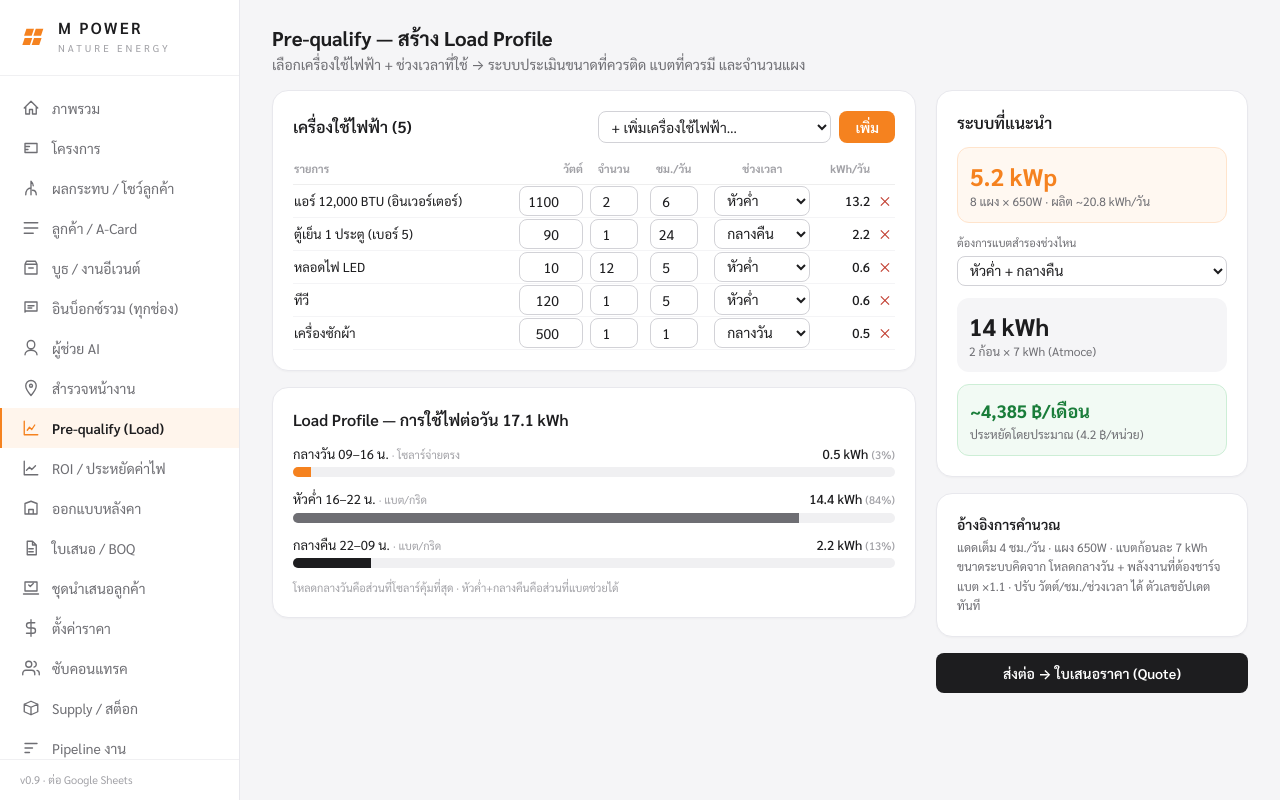
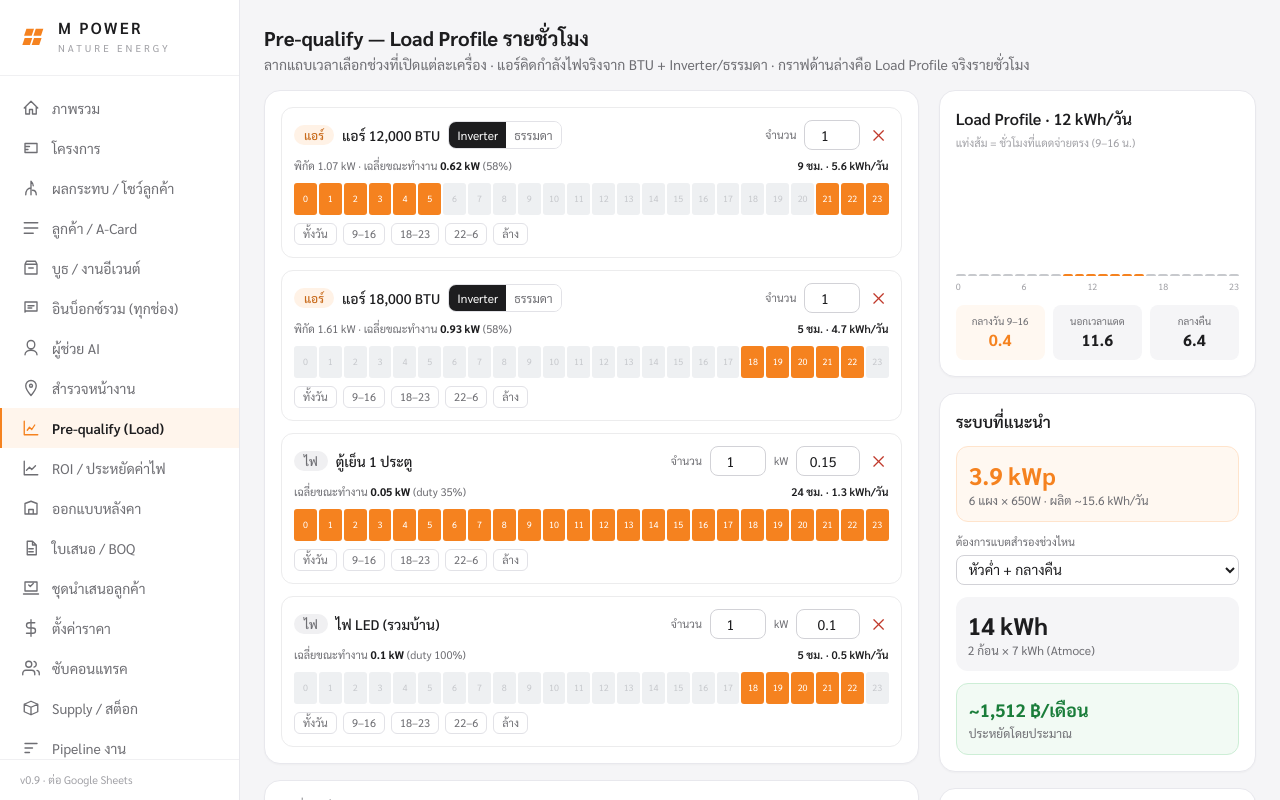
Before and after one commit to MORIZO168/mpower-app, a Next.js app in the folder mpower-app-source-v3/: page /prequalify in a window 1280 px wide. Shown: the top 800 px of the page. Built offline with nearby package versions, Linux system fonts and the light colour scheme.

Commit message:
Update page.js

```diff
--- a/mpower-app-source-v3/app/prequalify/page.js
+++ b/mpower-app-source-v3/app/prequalify/page.js
@@ -1,154 +1,248 @@
 "use client";
-import { useState } from "react";
-import { APPLIANCES, BANDS, SUN_HOURS, PANEL_W, BATT_UNIT } from "@/lib/appliances";
+import { useState, useRef, useEffect } from "react";
+import {
+  CATALOG, AC_PRESETS, AC_DUTY, acRatedKw, acAvgKw, rowPower,
+  summarize, recommend, SUN_HOURS, PANEL_W, BATT_UNIT, AC_EER,
+} from "@/lib/loadprofile";
 
-const inCls = "px-2 py-1 border border-[#d2d2d7] rounded-lg text-sm bg-white";
-const fmt = (n) => Number(n).toLocaleString("th-TH", { maximumFractionDigits: 1 });
+const fmt = (n) => Number(n || 0).toLocaleString("th-TH", { maximumFractionDigits: 1 });
+const fmt2 = (n) => Number(n || 0).toLocaleString("th-TH", { maximumFractionDigits: 2 });
+
+// สร้าง array 24 ชม. ON ในช่วง a..b (ข้ามเที่ยงคืนได้)
+function span(a, b) {
+  const h = new Array(24).fill(0);
+  for (let i = 0; i < 24; i++) {
+    if (a <= b) { if (i >= a && i < b) h[i] = 1; }
+    else { if (i >= a || i < b) h[i] = 1; }
+  }
+  return h;
+}
+const GRP = ["แอร์", "ครัว", "ซักล้าง", "อื่นๆ", "ธุรกิจ"];
+
+let SEQ = 100;
+function acRow(btu) {
+  return { key: SEQ++, kind: "ac", name: "แอร์ " + btu.toLocaleString() + " BTU", btu, acType: "inverter", qty: 1, hours: span(19, 23) };
+}
+function appRow(item) {
+  return { key: SEQ++, kind: "app", name: item.name, kw: item.kw, duty: item.duty, qty: 1, hours: item.allday ? span(0, 24) : span(18, 23) };
+}
 
 const seed = () => [
-  { key: 1, id: "ac12", w: 1100, qty: 2, hrs: 6, band: "eve" },
-  { key: 2, id: "fridge", w: 90, qty: 1, hrs: 24, band: "night" },
-  { key: 3, id: "led", w: 10, qty: 12, hrs: 5, band: "eve" },
-  { key: 4, id: "tv", w: 120, qty: 1, hrs: 5, band: "eve" },
-  { key: 5, id: "washer", w: 500, qty: 1, hrs: 1, band: "day" },
+  { key: SEQ++, kind: "ac", name: "แอร์ 12,000 BTU", btu: 12000, acType: "inverter", qty: 1, hours: span(21, 6) },
+  { key: SEQ++, kind: "ac", name: "แอร์ 18,000 BTU", btu: 18000, acType: "inverter", qty: 1, hours: span(18, 23) },
+  { key: SEQ++, kind: "app", name: "ตู้เย็น 1 ประตู", kw: 0.15, duty: 0.35, qty: 1, hours: span(0, 24) },
+  { key: SEQ++, kind: "app", name: "ไฟ LED (รวมบ้าน)", kw: 0.1, duty: 1.0, qty: 1, hours: span(18, 23) },
 ];
 
 export default function PreQualifyPage() {
   const [rows, setRows] = useState(seed());
   const [pick, setPick] = useState("");
-  const [batteryPref, setBatteryPref] = useState("eve_night");
+  const [batteryPref, setBatteryPref] = useState("off_night");
+  const paint = useRef({ active: false, val: 1, key: null });
 
-  const app = (id) => APPLIANCES.find((a) => a.id === id) || { name: id };
-  const kwh = (r) => (r.w * r.qty * r.hrs) / 1000;
+  useEffect(() => {
+    const up = () => { paint.current.active = false; };
+    window.addEventListener("pointerup", up);
+    window.addEventListener("pointercancel", up);
+    return () => { window.removeEventListener("pointerup", up); window.removeEventListener("pointercancel", up); };
+  }, []);
 
-  const add = () => {
+  const setRow = (key, patch) => setRows((s) => s.map((r) => (r.key === key ? { ...r, ...patch } : r)));
+  const del = (key) => setRows((s) => s.filter((r) => r.key !== key));
+  const applyPaint = (key, i, val) =>
+    setRows((s) => s.map((r) => (r.key === key ? { ...r, hours: r.hours.map((v, idx) => (idx === i ? val : v)) } : r)));
+
+  const addApp = () => {
     if (!pick) return;
-    const a = app(pick);
-    setRows((s) => [...s, { key: Date.now(), id: pick, w: a.w, qty: 1, hrs: 4, band: a.band }]);
+    const item = CATALOG.find((c) => c.id === pick);
+    if (item) setRows((s) => [...s, appRow(item)]);
     setPick("");
   };
-  const upd = (key, k, v) => setRows((s) => s.map((r) => (r.key === key ? { ...r, [k]: v } : r)));
-  const del = (key) => setRows((s) => s.filter((r) => r.key !== key));
 
-  const band = { day: 0, eve: 0, night: 0 };
-  rows.forEach((r) => (band[r.band] += kwh(r)));
-  const totalDay = band.day + band.eve + band.night;
+  const rec = recommend(rows, batteryPref);
+  const maxH = Math.max(0.001, ...rec.h);
 
-  const battTarget = batteryPref === "eve_night" ? band.eve + band.night : batteryPref === "night" ? band.night : 0;
-  const battModules = battTarget > 0 ? Math.max(1, Math.round(battTarget / BATT_UNIT)) : 0;
-  const battKwh = battModules * BATT_UNIT;
+  const inCls = "px-2 py-1 border border-[#d2d2d7] rounded-lg text-sm bg-white";
 
-  // ระบบต้องผลิตพอ = ใช้กลางวัน + ชาร์จแบตไว้ใช้ตอนเย็น/คืน (×1.1 เผื่อสูญเสีย)
-  const recKwp = Math.max(0.66, ((band.day + battTarget) / SUN_HOURS) * 1.1);
-  const panels = Math.ceil((recKwp * 1000) / PANEL_W);
-  const actualKwp = (panels * PANEL_W) / 1000;
-  const dailyProd = actualKwp * SUN_HOURS;
+  const PRESETS = [
+    { label: "ทั้งวัน", h: span(0, 24) },
+    { label: "9–16", h: span(9, 16) },
+    { label: "18–23", h: span(18, 23) },
+    { label: "22–6", h: span(22, 6) },
+    { label: "ล้าง", h: new Array(24).fill(0) },
+  ];
 
-  const monthlySave = Math.round((dailyProd + Math.min(battKwh, band.eve + band.night)) * 30 * 4.2);
-  const pct = (v) => (totalDay ? Math.round((v / totalDay) * 100) : 0);
+  function Timeline({ r }) {
+    const onDown = (i) => (e) => {
+      e.preventDefault();
+      const val = r.hours[i] ? 0 : 1;
+      paint.current = { active: true, val, key: r.key };
+      applyPaint(r.key, i, val);
+    };
+    const onMove = (e) => {
+      const p = paint.current;
+      if (!p.active || p.key !== r.key) return;
+      const t = e.touches ? e.touches[0] : e;
+      const el = document.elementFromPoint(t.clientX, t.clientY);
+      if (el && el.dataset && el.dataset.h != null) applyPaint(r.key, +el.dataset.h, p.val);
+    };
+    return (
+      <div className="flex gap-[2px] select-none" style={{ touchAction: "none" }} onPointerMove={onMove} onTouchMove={onMove}>
+        {r.hours.map((on, i) => (
+          <div
+            key={i}
+            data-h={i}
+            onPointerDown={onDown(i)}
+            className={"flex-1 h-8 rounded-[3px] flex items-center justify-center text-[9px] cursor-pointer " + (on ? "bg-[#F5821F] text-white" : "bg-[#eef0f2] text-[#c7c9cd]")}
+          >
+            {i}
+          </div>
+        ))}
+      </div>
+    );
+  }
+
+  function RowCard({ r }) {
+    const isAc = r.kind === "ac";
+    const per = rowPower(r);
+    const hrs = r.hours.reduce((a, b) => a + b, 0);
+    const kwh = per * (r.qty || 1) * hrs;
+    return (
+      <div className="border border-[#ececed] rounded-xl p-3">
+        <div className="flex flex-wrap items-center gap-2 mb-2">
+          <span className={"pill " + (isAc ? "pill-warn" : "pill-mut")}>{isAc ? "แอร์" : "ไฟ"}</span>
+          <span className="font-medium text-[#1d1d1f] text-sm">{r.name}</span>
+          {isAc && (
+            <span className="inline-flex rounded-lg overflow-hidden border border-[#e2e2e7] text-[12px]">
+              {["inverter", "standard"].map((tp) => (
+                <button key={tp} onClick={() => setRow(r.key, { acType: tp })}
+                  className={"px-2 py-1 " + (r.acType === tp ? "bg-[#1d1d1f] text-white" : "bg-white text-[#6e6e73]")}>
+                  {tp === "inverter" ? "Inverter" : "ธรรมดา"}
+                </button>
+              ))}
+            </span>
+          )}
+          <label className="text-[11px] text-[#6e6e73] ml-auto">จำนวน</label>
+          <input type="number" min="1" value={r.qty} onChange={(e) => setRow(r.key, { qty: Math.max(1, +e.target.value || 1) })} className={inCls + " w-14 text-center"} />
+          {!isAc && (
+            <>
+              <label className="text-[11px] text-[#6e6e73]">kW</label>
+              <input type="number" step="0.05" value={r.kw} onChange={(e) => setRow(r.key, { kw: +e.target.value || 0 })} className={inCls + " w-16 text-right"} />
+            </>
+          )}
+          <button onClick={() => del(r.key)} className="text-[#c0392b] px-1">✕</button>
+        </div>
+
+        <div className="flex flex-wrap items-center gap-2 mb-2 text-[11px] text-[#6e6e73]">
+          {isAc ? (
+            <span>พิกัด {fmt2(acRatedKw(r.btu))} kW · เฉลี่ยขณะทำงาน <b className="text-[#1d1d1f]">{fmt2(per)} kW</b> ({Math.round((AC_DUTY[r.acType] || 0.58) * 100)}%)</span>
+          ) : (
+            <span>เฉลี่ยขณะทำงาน <b className="text-[#1d1d1f]">{fmt2(per)} kW</b> (duty {Math.round((r.duty == null ? 1 : r.duty) * 100)}%)</span>
+          )}
+          <span className="ml-auto font-semibold text-[#1d1d1f]">{hrs} ชม. · {fmt(kwh)} kWh/วัน</span>
+        </div>
+
+        <Timeline r={r} />
+
+        <div className="flex flex-wrap gap-1.5 mt-2">
+          {PRESETS.map((p) => (
+            <button key={p.label} onClick={() => setRow(r.key, { hours: p.h.slice() })}
+              className="text-[11px] px-2 py-0.5 rounded-md border border-[#e2e2e7] text-[#6e6e73] hover:bg-[#f5f5f7]">{p.label}</button>
+          ))}
+        </div>
+      </div>
+    );
+  }
 
   return (
-    <div className="p-6 max-w-5xl mx-auto">
+    <div className="p-6 max-w-6xl mx-auto">
       <div className="mb-4">
-        <h1 className="text-xl font-bold text-[#1d1d1f]">Pre-qualify — สร้าง Load Profile</h1>
-        <p className="text-sm text-[#6e6e73] mt-0.5">เลือกเครื่องใช้ไฟฟ้า + ช่วงเวลาที่ใช้ → ระบบประเมินขนาดที่ควรติด แบตที่ควรมี และจำนวนแผง</p>
+        <h1 className="text-xl font-bold text-[#1d1d1f]">Pre-qualify — Load Profile รายชั่วโมง</h1>
+        <p className="text-sm text-[#6e6e73] mt-0.5">ลากแถบเวลาเลือกช่วงที่เปิดแต่ละเครื่อง · แอร์คิดกำลังไฟจริงจาก BTU + Inverter/ธรรมดา · กราฟด้านล่างคือ Load Profile จริงรายชั่วโมง</p>
       </div>
 
       <div className="grid lg:grid-cols-3 gap-5">
         <div className="lg:col-span-2 space-y-4">
-          <div className="card p-5">
-            <div className="flex flex-col sm:flex-row sm:items-center gap-2 mb-3">
-              <div className="font-semibold text-[#1d1d1f]">เครื่องใช้ไฟฟ้า ({rows.length})</div>
-              <div className="sm:ml-auto flex gap-2">
-                <select value={pick} onChange={(e) => setPick(e.target.value)} className={`${inCls} flex-1`}>
-                  <option value="">+ เพิ่มเครื่องใช้ไฟฟ้า…</option>
-                  {["แอร์", "ครัว", "ซักล้าง", "อื่นๆ", "ธุรกิจ"].map((g) => (
-                    <optgroup key={g} label={g}>
-                      {APPLIANCES.filter((a) => a.grp === g).map((a) => <option key={a.id} value={a.id}>{a.name}</option>)}
-                    </optgroup>
-                  ))}
-                </select>
-                <button onClick={add} className="bg-[#F5821F] text-white rounded-lg px-4 py-1.5 text-sm font-semibold shrink-0">เพิ่ม</button>
-              </div>
-            </div>
-
-            <div className="overflow-x-auto">
-              <table className="w-full text-[13px] min-w-[560px]">
-                <thead><tr className="text-[#a1a1a6] text-[11px] text-left border-b border-[#eee]">
-                  <th className="py-1.5">รายการ</th><th className="text-right">วัตต์</th><th className="text-center">จำนวน</th><th className="text-center">ชม./วัน</th><th className="text-center">ช่วงเวลา</th><th className="text-right">kWh/วัน</th><th></th>
-                </tr></thead>
-                <tbody>
-                  {rows.map((r) => (
-                    <tr key={r.key} className="border-b border-[#f4f4f6]">
-                      <td className="py-1.5 pr-2">{app(r.id).name}</td>
-                      <td className="text-right"><input type="number" value={r.w} onChange={(e) => upd(r.key, "w", +e.target.value || 0)} className={`${inCls} w-16 text-right`} /></td>
-                      <td className="text-center"><input type="number" value={r.qty} onChange={(e) => upd(r.key, "qty", +e.target.value || 0)} className={`${inCls} w-12 text-center`} /></td>
-                      <td className="text-center"><input type="number" value={r.hrs} onChange={(e) => upd(r.key, "hrs", +e.target.value || 0)} className={`${inCls} w-12 text-center`} /></td>
-                      <td className="text-center">
-                        <select value={r.band} onChange={(e) => upd(r.key, "band", e.target.value)} className={`${inCls} w-24`}>
-                          <option value="day">กลางวัน</option><option value="eve">หัวค่ำ</option><option value="night">กลางคืน</option>
-                        </select>
-                      </td>
-                      <td className="text-right font-medium">{fmt(kwh(r))}</td>
-                      <td className="text-right"><button onClick={() => del(r.key)} className="text-[#c0392b] px-1">✕</button></td>
-                    </tr>
-                  ))}
-                </tbody>
-              </table>
-            </div>
+          <div className="card p-4 space-y-3">
+            {rows.map((r) => <RowCard key={r.key} r={r} />)}
+            {rows.length === 0 && <div className="text-center text-[#a1a1a6] py-6 text-sm">ยังไม่มีเครื่องใช้ไฟฟ้า — เพิ่มด้านล่าง</div>}
           </div>
 
-          <div className="card p-5">
-            <div className="font-semibold text-[#1d1d1f] mb-3">Load Profile — การใช้ไฟต่อวัน {fmt(totalDay)} kWh</div>
-            {Object.entries(BANDS).map(([k, b]) => (
-              <div key={k} className="mb-3">
-                <div className="flex justify-between text-[13px] mb-1">
-                  <span className="text-[#1d1d1f]">{b.label} <span className="text-[11px] text-[#a1a1a6]">· {b.note}</span></span>
-                  <span className="font-medium">{fmt(band[k])} kWh <span className="text-[#a1a1a6] text-[11px]">({pct(band[k])}%)</span></span>
-                </div>
-                <div className="h-2.5 rounded-full bg-[#f0f0f2] overflow-hidden">
-                  <div style={{ width: pct(band[k]) + "%", background: b.tone }} className="h-full" />
-                </div>
-              </div>
-            ))}
-            <div className="text-[11px] text-[#a1a1a6] mt-2">โหลดกลางวันคือส่วนที่โซลาร์คุ้มที่สุด · หัวค่ำ+กลางคืนคือส่วนที่แบตช่วยได้</div>
+          <div className="card p-4">
+            <div className="text-[12px] text-[#6e6e73] mb-2">+ เพิ่มแอร์ (BTU)</div>
+            <div className="flex flex-wrap gap-2 mb-3">
+              {AC_PRESETS.map((b) => (
+                <button key={b} onClick={() => setRows((s) => [...s, acRow(b)])}
+                  className="text-[13px] px-3 py-1.5 rounded-lg border border-[#ffd9b8] bg-[#fff8f1] text-[#F5821F] font-semibold">{b.toLocaleString()} BTU</button>
+              ))}
+            </div>
+            <div className="text-[12px] text-[#6e6e73] mb-2">+ เพิ่มเครื่องใช้ไฟฟ้า</div>
+            <div className="flex gap-2">
+              <select value={pick} onChange={(e) => setPick(e.target.value)} className={inCls + " flex-1"}>
+                <option value="">เลือกเครื่องใช้ไฟฟ้า…</option>
+                {GRP.filter((g) => g !== "แอร์").map((g) => (
+                  <optgroup key={g} label={g}>
+                    {CATALOG.filter((c) => c.grp === g).map((c) => <option key={c.id} value={c.id}>{c.name} ({c.kw} kW)</option>)}
+                  </optgroup>
+                ))}
+              </select>
+              <button onClick={addApp} className="bg-[#F5821F] text-white rounded-lg px-4 py-1.5 text-sm font-semibold shrink-0">เพิ่ม</button>
+            </div>
           </div>
         </div>
 
         <div className="space-y-4">
-          <div className="card p-5">
+          <div className="card p-4">
+            <div className="font-semibold text-[#1d1d1f] mb-1">Load Profile · {fmt(rec.total)} kWh/วัน</div>
+            <div className="text-[11px] text-[#a1a1a6] mb-3">แท่งส้ม = ชั่วโมงที่แดดจ่ายตรง (9–16 น.)</div>
+            <div className="flex items-end gap-[2px] h-28">
+              {rec.h.map((v, i) => {
+                const solar = i >= 9 && i <= 15;
+                return (
+                  <div key={i} className="flex-1 flex flex-col justify-end" title={i + ":00 · " + fmt2(v) + " kWh"}>
+                    <div style={{ height: (v / maxH) * 100 + "%", background: solar ? "#F5821F" : "#c7c9cd" }} className="w-full rounded-t-[2px] min-h-[2px]" />
+                  </div>
+                );
+              })}
+            </div>
+            <div className="flex justify-between text-[9px] text-[#a1a1a6] mt-1"><span>0</span><span>6</span><span>12</span><span>18</span><span>23</span></div>
+            <div className="grid grid-cols-3 gap-2 mt-3 text-center">
+              <div className="bg-[#fff8f1] rounded-lg p-2"><div className="text-[10px] text-[#6e6e73]">กลางวัน 9–16</div><div className="font-bold text-[#F5821F]">{fmt(rec.dayLoad)}</div></div>
+              <div className="bg-[#f5f5f7] rounded-lg p-2"><div className="text-[10px] text-[#6e6e73]">นอกเวลาแดด</div><div className="font-bold text-[#1d1d1f]">{fmt(rec.offLoad)}</div></div>
+              <div className="bg-[#f5f5f7] rounded-lg p-2"><div className="text-[10px] text-[#6e6e73]">กลางคืน</div><div className="font-bold text-[#1d1d1f]">{fmt(rec.nightLoad)}</div></div>
+            </div>
+          </div>
+
+          <div className="card p-4">
             <div className="font-semibold text-[#1d1d1f] mb-3">ระบบที่แนะนำ</div>
             <div className="space-y-3">
               <div className="bg-[#fff8f1] rounded-xl p-3 border border-[#ffe4cc]">
-                <div className="text-2xl font-bold text-[#F5821F]">{fmt(actualKwp)} kWp</div>
-                <div className="text-[12px] text-[#6e6e73]">{panels} แผง × {PANEL_W}W · ผลิต ~{fmt(dailyProd)} kWh/วัน</div>
+                <div className="text-2xl font-bold text-[#F5821F]">{fmt2(rec.kwp)} kWp</div>
+                <div className="text-[12px] text-[#6e6e73]">{rec.panels} แผง × {PANEL_W}W · ผลิต ~{fmt(rec.dailyProd)} kWh/วัน</div>
               </div>
-
               <div>
                 <label className="block text-[11px] text-[#6e6e73] mb-1">ต้องการแบตสำรองช่วงไหน</label>
-                <select value={batteryPref} onChange={(e) => setBatteryPref(e.target.value)} className={`${inCls} w-full`}>
-                  <option value="eve_night">หัวค่ำ + กลางคืน</option>
+                <select value={batteryPref} onChange={(e) => setBatteryPref(e.target.value)} className={inCls + " w-full"}>
+                  <option value="off_night">หัวค่ำ + กลางคืน</option>
                   <option value="night">กลางคืนอย่างเดียว</option>
                   <option value="none">ไม่เอาแบต (on-grid)</option>
                 </select>
               </div>
-
               <div className="bg-[#f5f5f7] rounded-xl p-3">
-                <div className="text-2xl font-bold text-[#1d1d1f]">{battModules ? `${fmt(battKwh)} kWh` : "—"}</div>
-                <div className="text-[12px] text-[#6e6e73]">{battModules ? `${battModules} ก้อน × ${BATT_UNIT} kWh (Atmoce)` : "ระบบ on-grid ไม่ใช้แบต"}</div>
+                <div className="text-2xl font-bold text-[#1d1d1f]">{rec.battModules ? fmt(rec.battKwh) + " kWh" : "—"}</div>
+                <div className="text-[12px] text-[#6e6e73]">{rec.battModules ? rec.battModules + " ก้อน × " + BATT_UNIT + " kWh (Atmoce)" : "ระบบ on-grid ไม่ใช้แบต"}</div>
               </div>
-
               <div className="bg-[#f2faf4] rounded-xl p-3 border border-[#cdeed6]">
-                <div className="text-lg font-bold text-[#1a7d3a]">~{monthlySave.toLocaleString("th-TH")} ฿/เดือน</div>
-                <div className="text-[12px] text-[#6e6e73]">ประหยัดโดยประมาณ (4.2 ฿/หน่วย)</div>
+                <div className="text-lg font-bold text-[#1a7d3a]">~{rec.monthlySave.toLocaleString("th-TH")} ฿/เดือน</div>
+                <div className="text-[12px] text-[#6e6e73]">ประหยัดโดยประมาณ</div>
               </div>
             </div>
           </div>
 
-          <div className="card p-5 text-[12px] text-[#6e6e73] leading-relaxed">
+          <div className="card p-4 text-[11px] text-[#6e6e73] leading-relaxed">
             <div className="font-semibold text-[#1d1d1f] mb-1 text-sm">อ้างอิงการคำนวณ</div>
-            แดดเต็ม {SUN_HOURS} ชม./วัน · แผง {PANEL_W}W · แบตก้อนละ {BATT_UNIT} kWh<br />
-            ขนาดระบบคิดจาก โหลดกลางวัน + พลังงานที่ต้องชาร์จแบต ×1.1 · ปรับ วัตต์/ชม./ช่วงเวลา ได้ ตัวเลขอัปเดตทันที
+            แอร์: กำลังพิกัด = BTU ÷ EER({AC_EER}) · เฉลี่ยขณะทำงาน = พิกัด × {Math.round(AC_DUTY.inverter * 100)}% (Inverter) / {Math.round(AC_DUTY.standard * 100)}% (ธรรมดา)<br />
+            แดดเต็ม {SUN_HOURS} ชม./วัน · แผง {PANEL_W}W · แบตก้อนละ {BATT_UNIT} kWh · ขนาดระบบ = (โหลดกลางวัน + ที่ชาร์จแบต) ÷ แดด × 1.1
           </div>
 
           <button className="w-full bg-[#1d1d1f] text-white rounded-lg px-6 py-2.5 text-sm font-semibold">ส่งต่อ → ใบเสนอราคา (Quote)</button>
```
